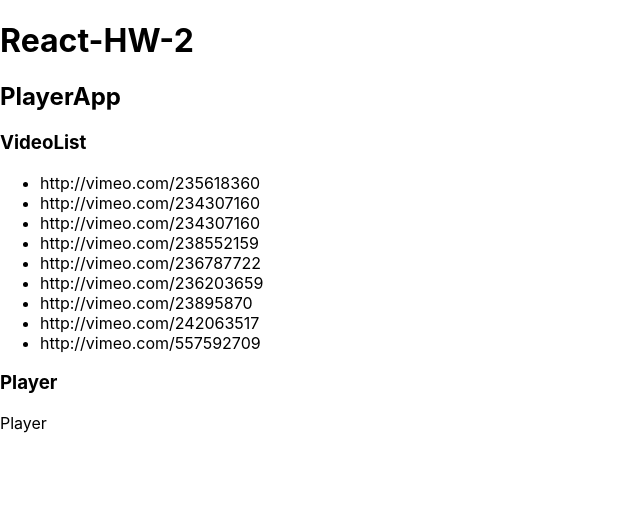
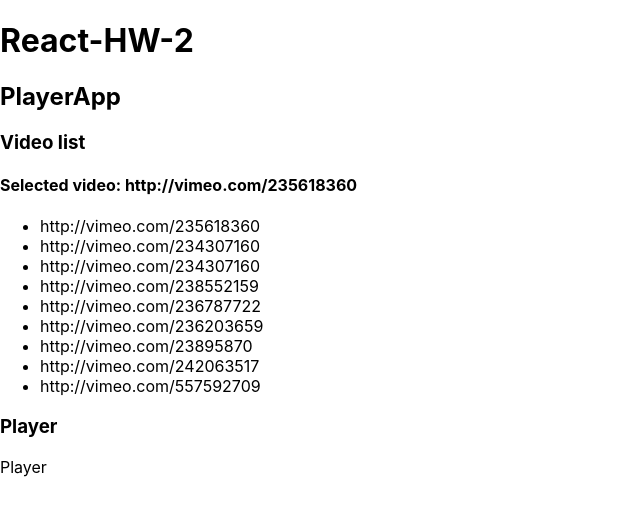
Before and after one commit to davidnedkonst/react-hw-02, a React (Create React App) app: page / in a window 1280 px wide. Both pictures are taken after a click on the item "http://vimeo.com/235618360". Shown: the top 516 px of the page, without its empty margins (0-640 px from the left). Built offline with nearby package versions, Linux system fonts and the light colour scheme.

Commit message:
Update PlayerApp

```diff
--- a/src/components/PlayerApp/PlayerApp.js
+++ b/src/components/PlayerApp/PlayerApp.js
@@ -5,22 +5,27 @@ import VideoList from "./VideList";
 import videos from "../../constants/videos.json";
 
 export default class PlayerApp extends Component {
-    state = {
-        select: "",
-    };
+    state = { selectedVideo: "", };
 
-    selectVideo(link) {
+    selectVideo = (link) => {
         console.log("Select video: ", link);
-        // this.setState({ select: link });
+        this.setState({ selectedVideo: link });
     };
 
     render() {
+        const { selectedVideo } = this.state;
+        const title = `Selected video: ${selectedVideo}`;
+
         return (
             <div>
                 <h2>PlayerApp</h2>
 
-                <Section title="VideoList">
-                    <VideoList data={videos} select={this.selectVideo} />
+                <Section title="Video list">
+                    {selectedVideo && <h4>{title}</h4>}
+                    <VideoList
+                        data={videos}
+                        select={this.selectVideo}
+                    />
                 </Section>
 
                 <Section title="Player">
```
Also changed, not shown: src/components/PlayerApp/VideList.js (+5 -4 lines).
